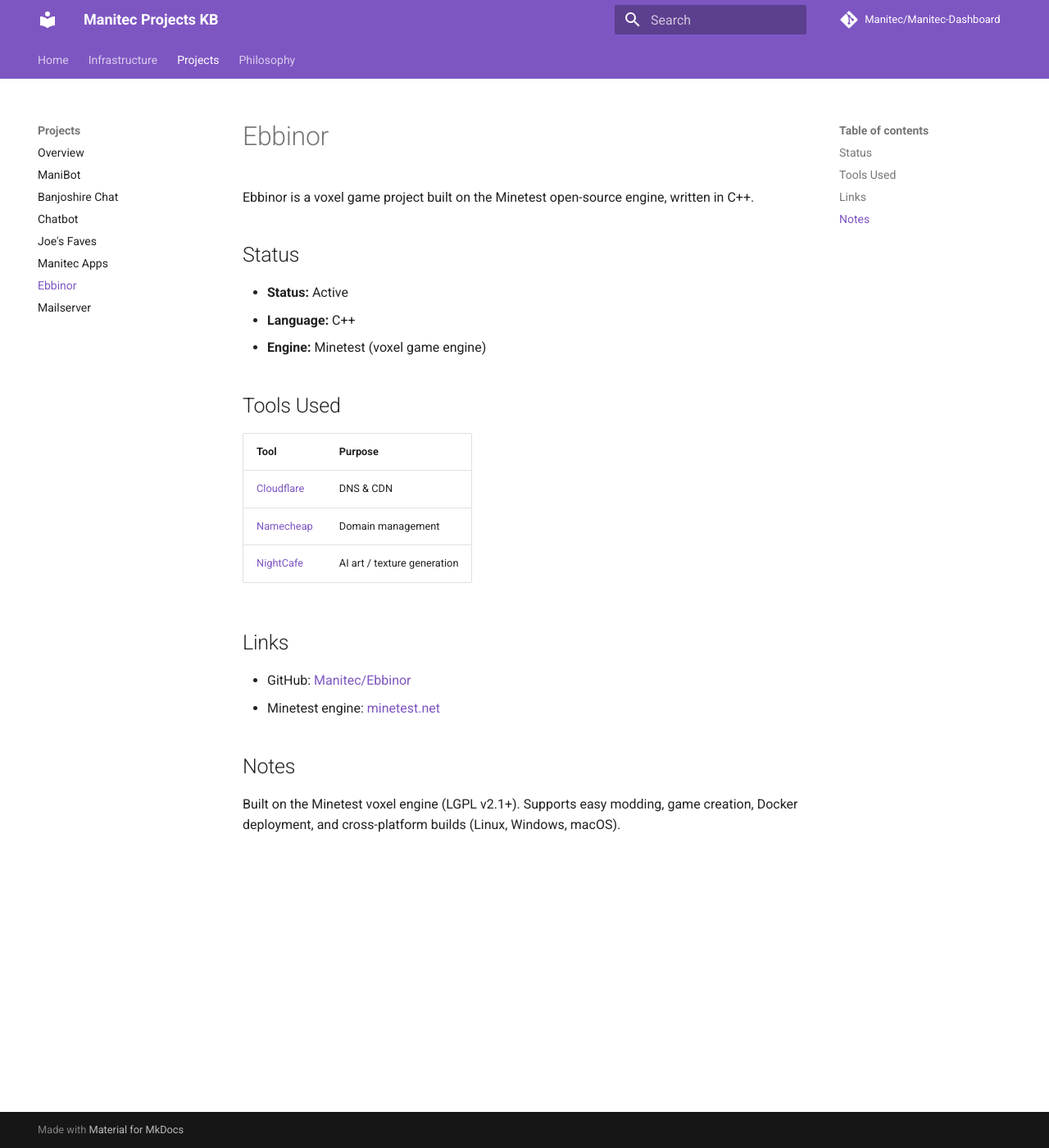
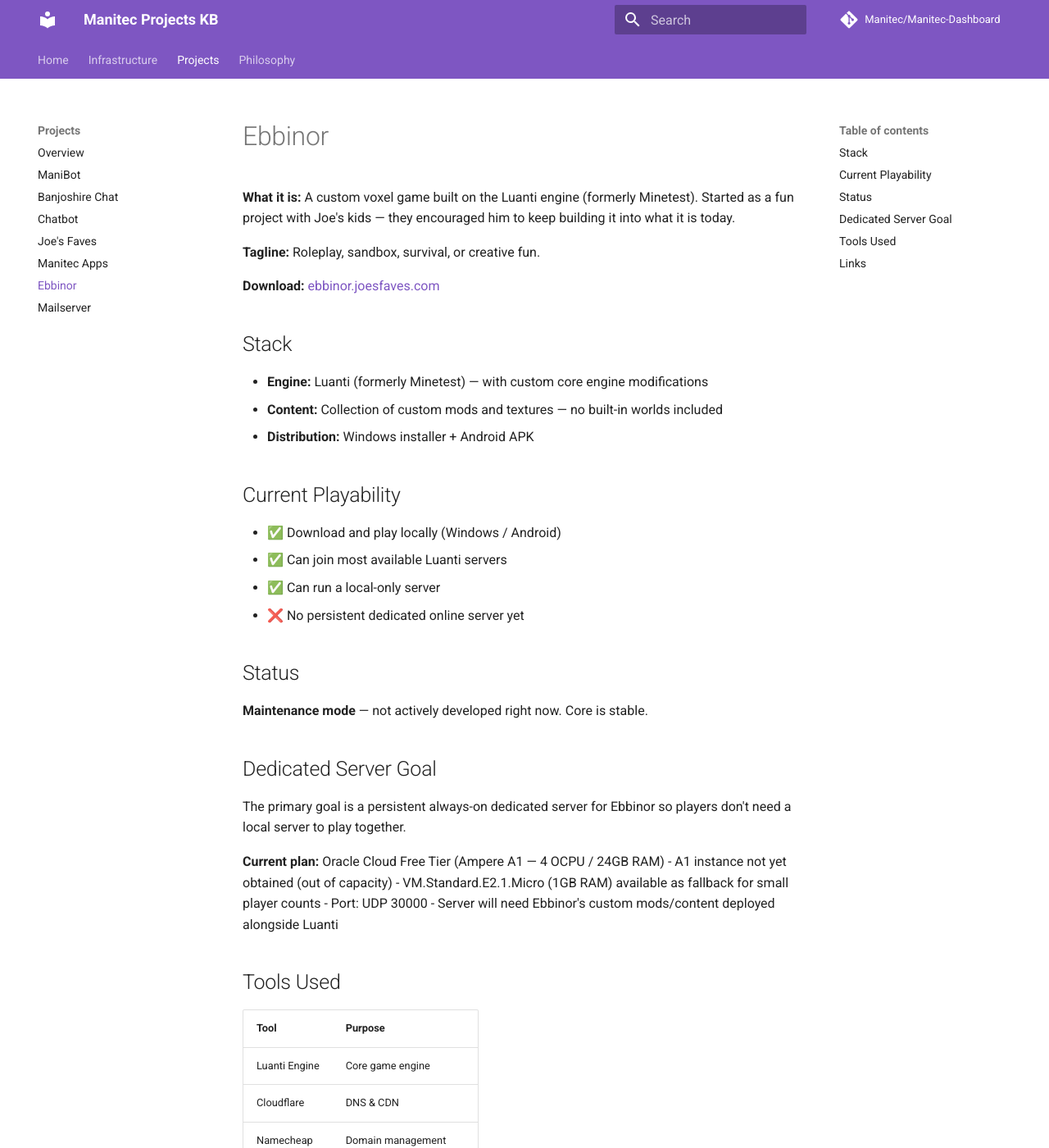
Before and after one commit to Manitec/Manitec-Dashboard, an MkDocs documentation site: the page built from docs/projects/ebbinor.md, in a window 1280 px wide and 1400 px high. Shown: the whole window at 82% size. Built offline with MkDocs 1.6.1 and Material for MkDocs 9.7.7, drawn with Linux system fonts in a browser that asks for light colours; comment, search, counter and statistics services are not loaded; some of the changed text lies outside the part shown.

Commit message:
Update Ebbinor KB: full details, download links, server goal

```diff
--- a/docs/projects/ebbinor.md
+++ b/docs/projects/ebbinor.md
@@ -1,23 +1,49 @@
 # Ebbinor
 
-Ebbinor is a voxel game project built on the Minetest open-source engine, written in C++.
+**What it is:** A custom voxel game built on the Luanti engine (formerly Minetest). Started as a fun project with Joe's kids — they encouraged him to keep building it into what it is today.
+
+**Tagline:** Roleplay, sandbox, survival, or creative fun.
+
+**Download:** [ebbinor.joesfaves.com](https://ebbinor.joesfaves.com)
+
+## Stack
+
+- **Engine:** Luanti (formerly Minetest) — with custom core engine modifications
+- **Content:** Collection of custom mods and textures — no built-in worlds included
+- **Distribution:** Windows installer + Android APK
+
+## Current Playability
+
+- ✅ Download and play locally (Windows / Android)
+- ✅ Can join most available Luanti servers
+- ✅ Can run a local-only server
+- ❌ No persistent dedicated online server yet
 
 ## Status
-- **Status:** Active
-- **Language:** C++
-- **Engine:** Minetest (voxel game engine)
+
+**Maintenance mode** — not actively developed right now. Core is stable.
+
+## Dedicated Server Goal
+
+The primary goal is a persistent always-on dedicated server for Ebbinor so players don't need a local server to play together.
+
+**Current plan:** Oracle Cloud Free Tier (Ampere A1 — 4 OCPU / 24GB RAM)
+- A1 instance not yet obtained (out of capacity)
+- VM.Standard.E2.1.Micro (1GB RAM) available as fallback for small player counts
+- Port: UDP 30000
+- Server will need Ebbinor's custom mods/content deployed alongside Luanti
 
 ## Tools Used
+
 | Tool | Purpose |
-|------|---------|
-| [Cloudflare](../infra/tools.md) | DNS & CDN |
-| [Namecheap](../infra/tools.md) | Domain management |
-| [NightCafe](../infra/tools.md) | AI art / texture generation |
+|---|---|
+| Luanti Engine | Core game engine |
+| Cloudflare | DNS & CDN |
+| Namecheap | Domain management |
+| NightCafe | AI art / texture generation |
 
 ## Links
+
+- Site: [ebbinor.joesfaves.com](https://ebbinor.joesfaves.com)
 - GitHub: [Manitec/Ebbinor](https://github.com/Manitec/Ebbinor)
-- Minetest engine: [minetest.net](https://www.minetest.net/)
-
-## Notes
-Built on the Minetest voxel engine (LGPL v2.1+). Supports easy modding,
-game creation, Docker deployment, and cross-platform builds (Linux, Windows, macOS).
+- Engine: [luanti.org](https://www.luanti.org)
```
